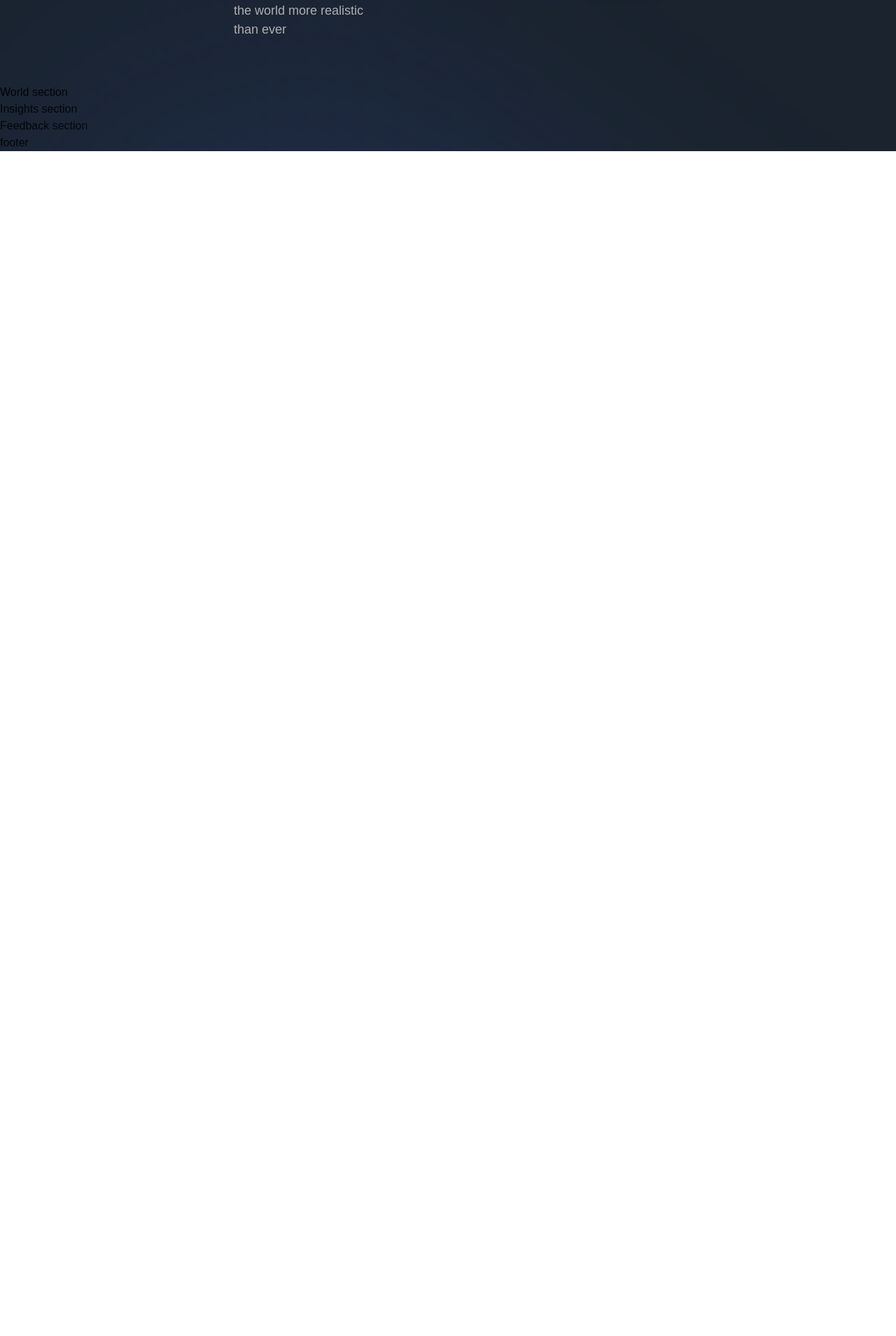
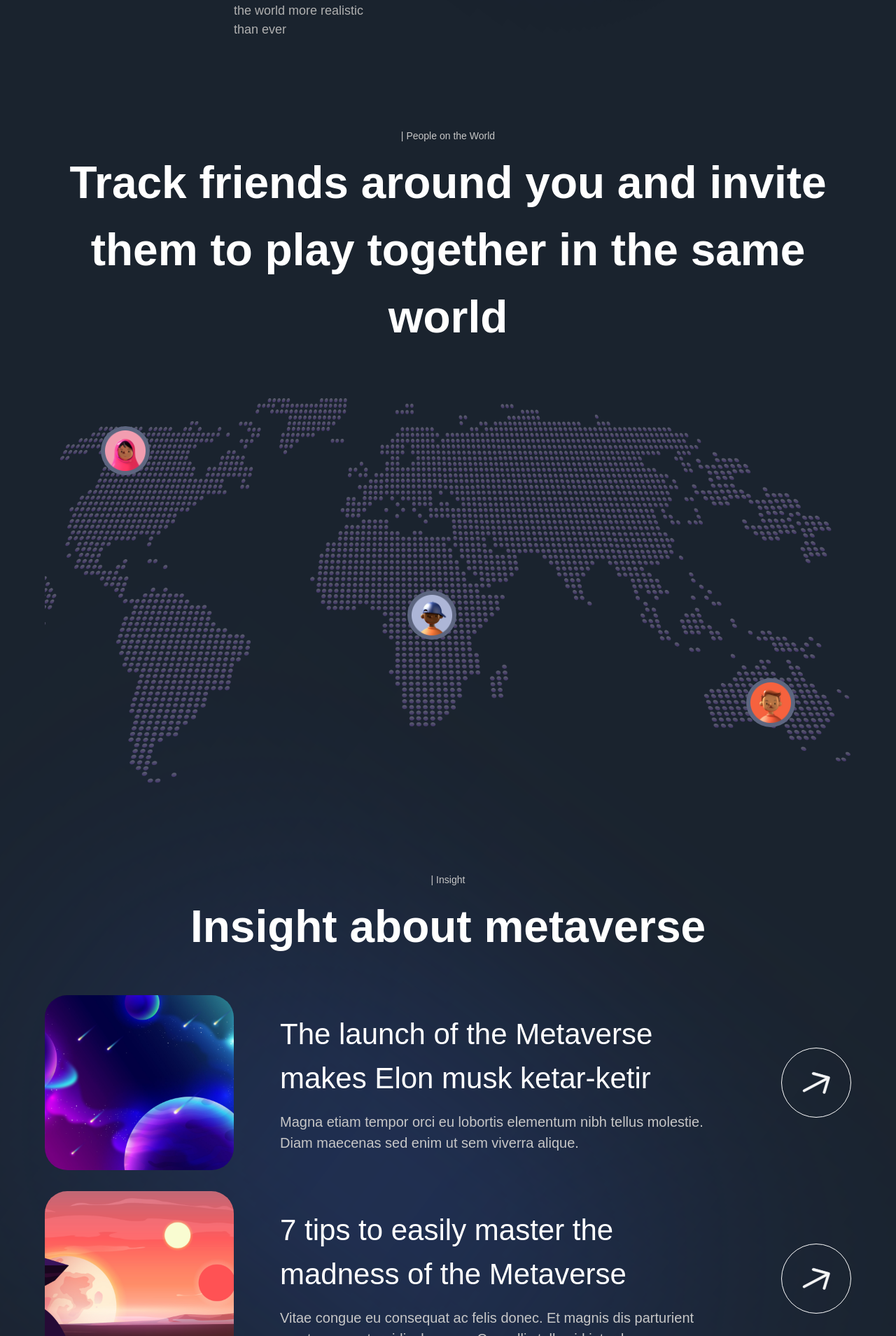
Before and after one commit to gsdeoliveira/metaverse-website, a Next.js app: page / in a window 1280 px wide. Shown: the part 4091-6000 px from the top of the page at 70% size. Before the commit the page ends 4307 px from the top, so only its background shows below. Built offline with nearby package versions, Linux system fonts and the light colour scheme; a web font is replaced by a local one.

Commit message:
world and insights section

```diff
--- a/components/InsightCard.jsx
+++ b/components/InsightCard.jsx
@@ -1,9 +1,21 @@
 'use client';
 
-const InsightCard = () => (
-  <div>
-    Insight Card
-  </div>
+import { motion } from 'framer-motion';
+import { fadeIn } from '../utils/motion';
+
+const InsightCard = ({ imgUrl, title, subtitle, index }) => (
+  <motion.div variants={fadeIn('up', 'spring', index * 0.5, 1)} className="flex md:flex-row flex-col gap-4">
+    <img src={imgUrl} alt="planet" className="md:w-[270px] w-full h-[250px] rounded-[32px] object-cover" />
+    <div className="w-full flex justify-between items-center">
+      <div className="flex-1 md:ml-[50px] flex flex-col max-w-[650px]">
+        <h4 className="font-normal lg:text-[42px] text-[26px] text-white">{title}</h4>
+        <p className="mt-[16px] font-normal lg:text-[20px] text-[14px] text-secondary-white">{subtitle}</p>
+      </div>
+      <div className="lg:flex hidden lg:ml-[50px] items-center justify-center w-[100px] h-[100px] rounded-full bg-transparent border-[1px] border-white">
+        <img src="/arrow.svg" alt="arrow" className="w-[40%] h-[40%] object-contain" />
+      </div>
+    </div>
+  </motion.div>
 );
 
 export default InsightCard;
--- a/sections/Insights.jsx
+++ b/sections/Insights.jsx
@@ -1,8 +1,30 @@
 'use client';
 
+import { motion } from 'framer-motion';
+
+import styles from '../styles';
+
+import { InsightCard, TitleText, TypingText } from '../components';
+import { staggerContainer } from '../utils/motion';
+import { insights } from '../constants';
+
 const Insights = () => (
-  <section>
-    Insights section
+  <section className={`${styles.paddings} relative z-10`}>
+    <motion.div
+      variants={staggerContainer}
+      initial="hidden"
+      whileInView="show"
+      viewport={{ once: false, amount: 0.25 }}
+      className={`${styles.innerWidth} mx-auto flex flex-col`}
+    >
+      <TypingText title="| Insight" textStyles="text-center" />
+      <TitleText title="Insight about metaverse" textStyles="text-center" />
+      <div className="mt-[50px] flex flex-col gap-[30px]">
+        {insights.map((insight, index) => (
+          <InsightCard key={`insight-${index}`} {...insight} index={index + 1} />
+        ))}
+      </div>
+    </motion.div>
   </section>
 );
 
--- a/sections/World.jsx
+++ b/sections/World.jsx
@@ -1,8 +1,42 @@
 'use client';
 
+import { motion } from 'framer-motion';
+
+import styles from '../styles';
+
+import { TitleText, TypingText } from '../components';
+import { fadeIn, staggerContainer } from '../utils/motion';
+
 const World = () => (
-  <section>
-    World section
+  <section className={`${styles.paddings} relative z-10`}>
+    <motion.div
+      variants={staggerContainer}
+      initial="hidden"
+      whileInView="show"
+      viewport={{ once: false, amount: 0.25 }}
+      className={`${styles.innerWidth} mx-auto flex flex-col`}
+    >
+      <TypingText title="| People on the World" textStyles="text-center" />
+      <TitleText title={(
+        <>
+          Track friends around you and invite them to play together in the same world
+        </>
+)} textStyles="text-center"
+      />
+      <motion.div variants={fadeIn('up', 'tween', 0.3, 1)} className="relative mt-[68px] flex w-full h-[550px]">
+        <img src="/map.png" alt="map" className="w-full h-full object-cover" />
+        <div className="absolute bottom-20 right-20 p-[6px] w-[70px] h-[70px] rounded-full bg-[#5d6680]">
+          <img src="/people-01.png" alt="people" className="w-full h-full" />
+        </div>
+        <div className="absolute top-10 left-20 p-[6px] w-[70px] h-[70px] rounded-full bg-[#5d6680]">
+          <img src="/people-02.png" alt="people" className="w-full h-full" />
+        </div>
+        <div className="absolute top-1/2 left-[45%] p-[6px] w-[70px] h-[70px] rounded-full bg-[#5d6680]">
+          <img src="/people-03.png" alt="people" className="w-full h-full" />
+        </div>
+      </motion.div>
+    </motion.div>
+
   </section>
 );
 
```
